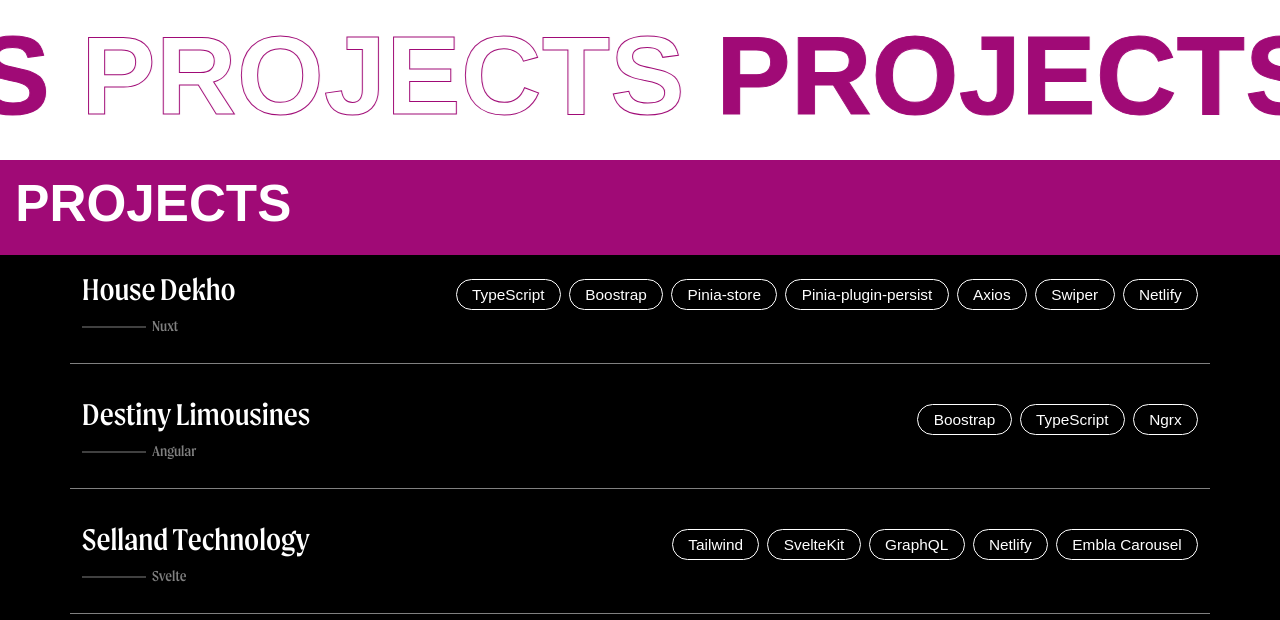
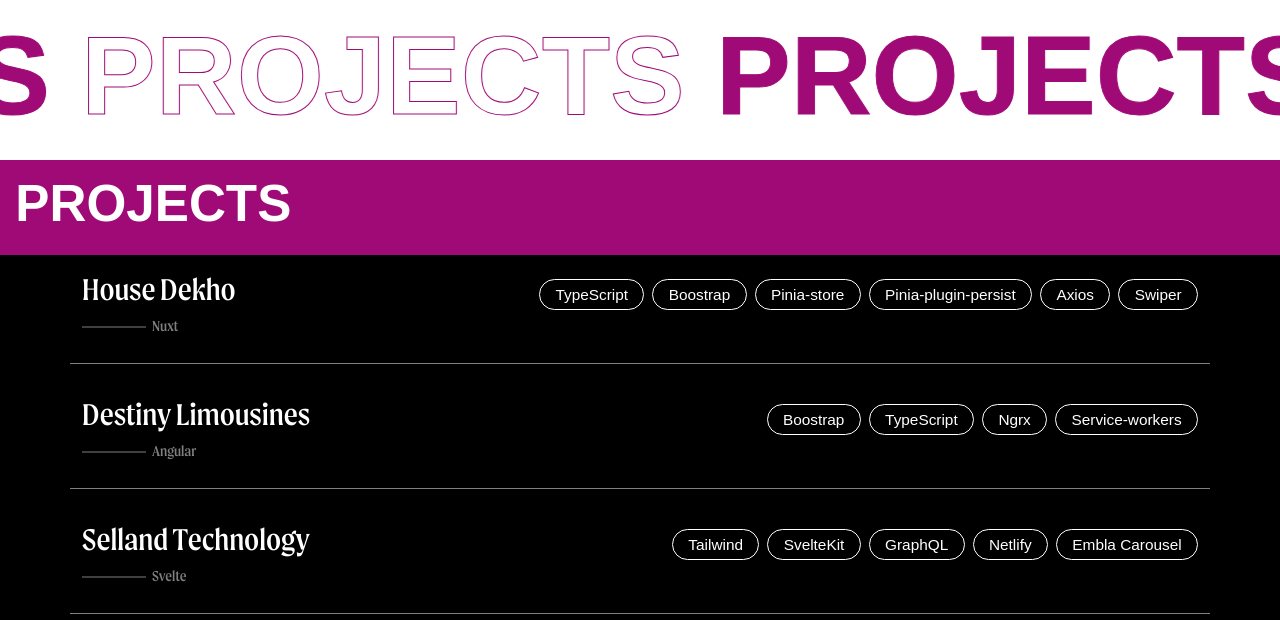
Before and after one commit to ait-varun/varun-portfolio, a Next.js app: page /components/projects in a window 1280 px wide. Shown: the top 620 px of the page. Built offline with nearby package versions, Linux system fonts and the light colour scheme.

Commit message:
updated data profile

```diff
--- a/src/app/data/data.js
+++ b/src/app/data/data.js
@@ -47,14 +47,13 @@
         "Pinia-plugin-persist",
         "Axios",
         "Swiper",
-        "Netlify",
       ],
     },
     {
       name: "Destiny Limousines",
       url: "https://destiny-limousines.netlify.app/",
       frameworks: "Angular",
-      libraries: ["Boostrap", "TypeScript", "Ngrx"],
+      libraries: ["Boostrap", "TypeScript", "Ngrx", "Service-workers"],
     },
     {
       name: "Selland Technology",
```
